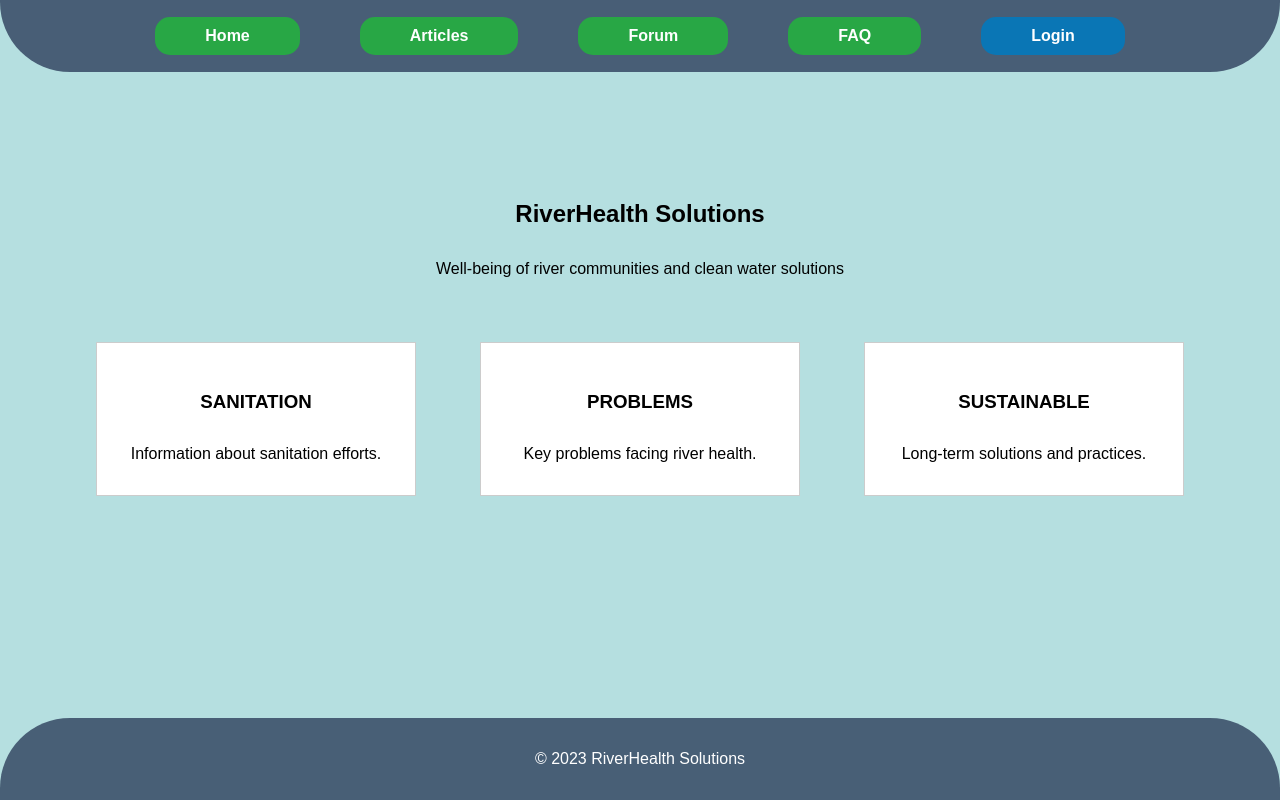
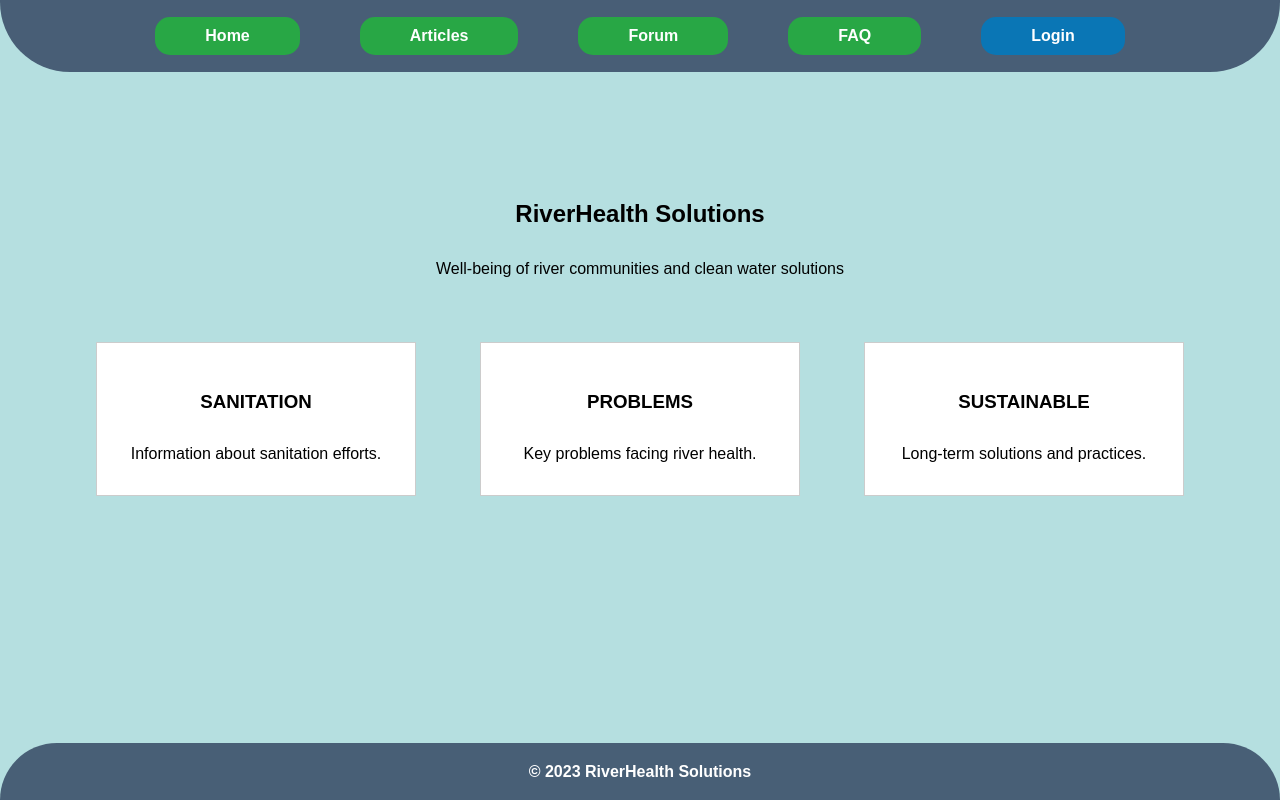
Before and after one commit to PlaceholderOrgan/TPP-foundation, a React (Create React App) app: page / in a window 1280 px wide. Built offline with nearby package versions, Linux system fonts and the light colour scheme.

Commit message:
change backround hight

```diff
--- a/src/styles/styles.css
+++ b/src/styles/styles.css
@@ -25,9 +25,12 @@ footer {
   border-top-left-radius: 70px;
   border-top-right-radius: 70px;
   display: flex;
+  font-size: medium;
+  font-weight: bold;
   justify-content: center;
   align-items: center;
   position: fixed;
+  height: 25px;
   bottom: 0;
   left: 0;
   right: 0;
```
